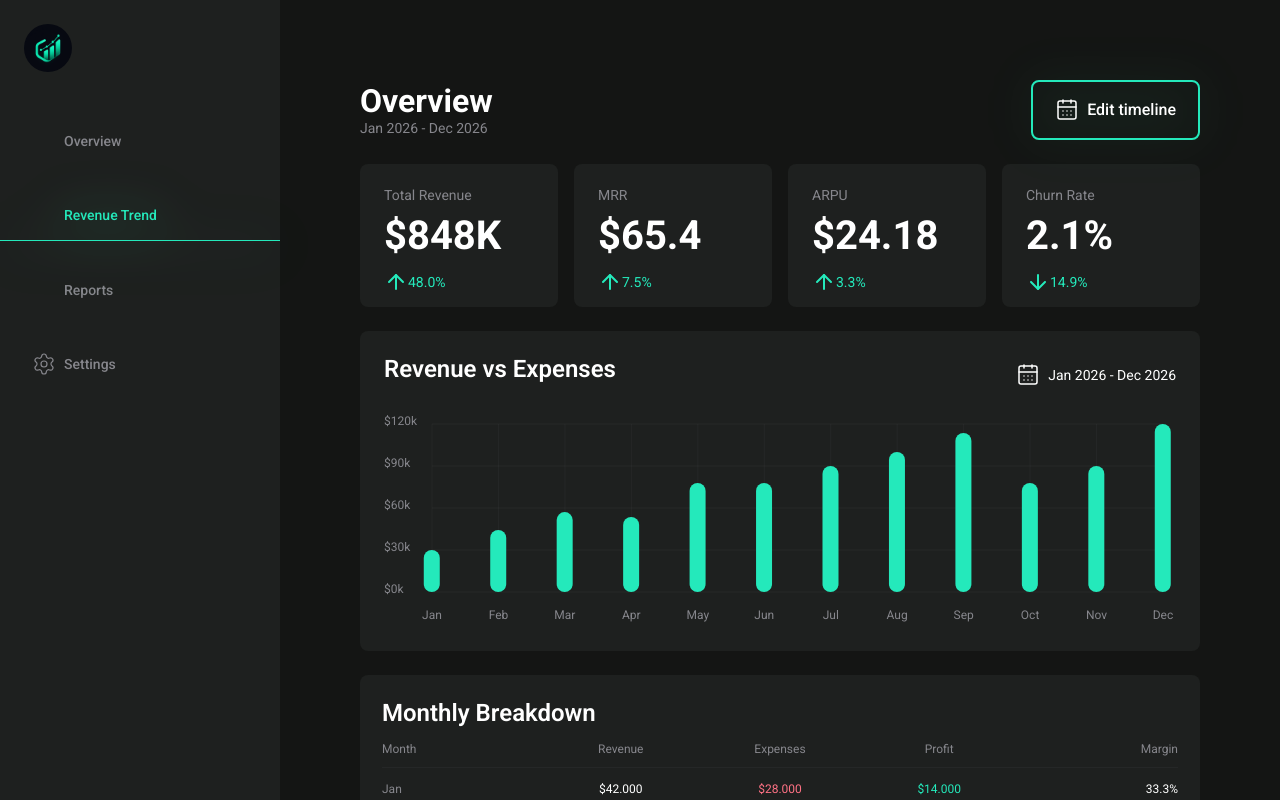
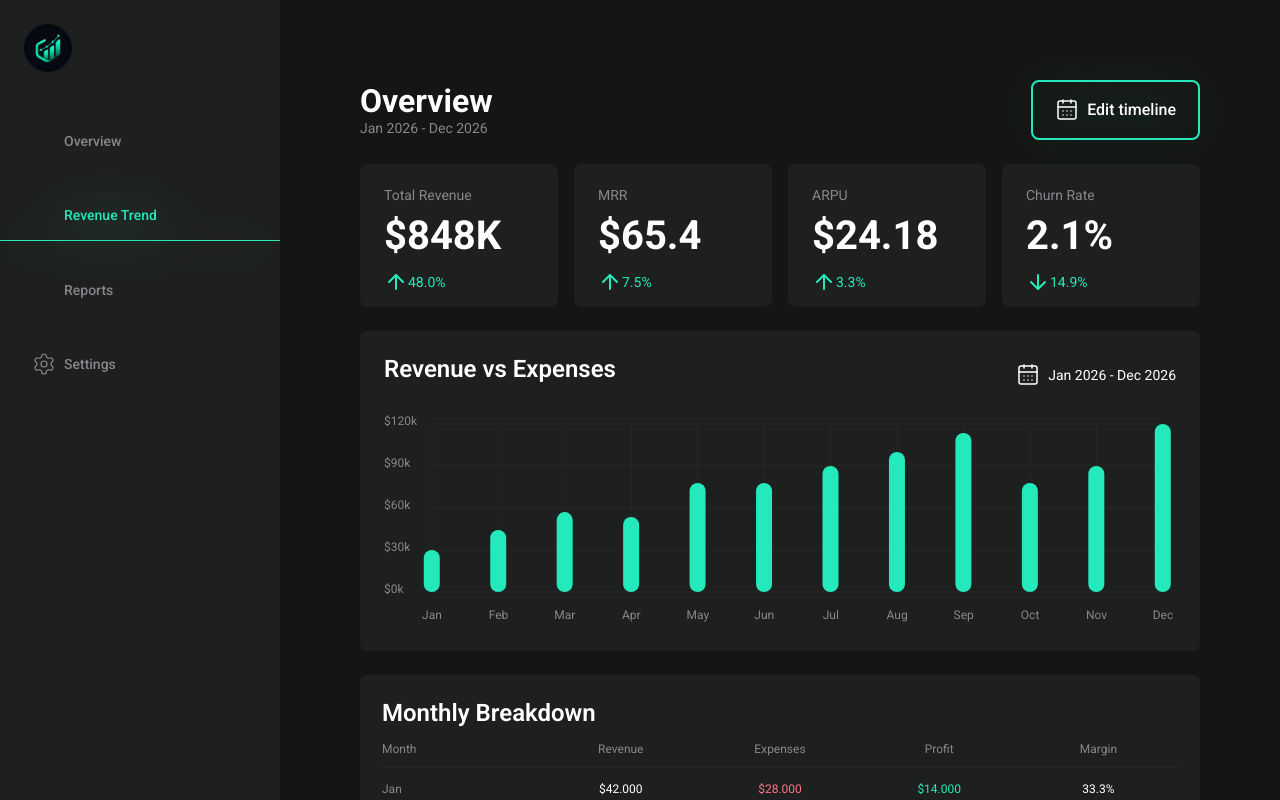
Before and after one commit to lbirts/Revenu, a React (Vite) app: page /revenue-trend in a window 1280 px wide. Built offline with nearby package versions, Linux system fonts and the light colour scheme; some icons are missing.

Commit message:
defect/breakdown-cell-align

```diff
--- a/src/pages/RevenueTrend.tsx
+++ b/src/pages/RevenueTrend.tsx
@@ -14,7 +14,7 @@ const cellAlign = [
   "text-center",
   "text-center",
   "text-center",
-  "text-right",
+  "text-center",
 ];
 
 function Row({
```
